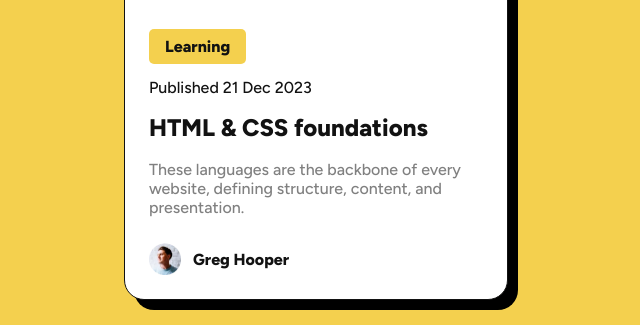
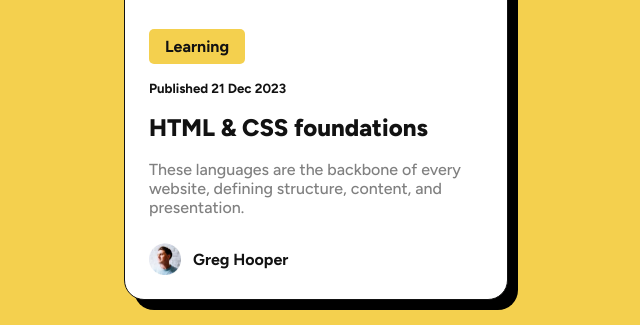
Before and after one commit to AStombaugh/as-blog-card, a plain HTML site: page index.html in a window 1280 px wide. Shown: the part 364-689 px from the top of the page, 324-964 px from the left. Drawn offline with Linux system fonts and the light colour scheme.

Commit message:
Update index.html

```diff
--- a/index.html
+++ b/index.html
@@ -245,18 +245,18 @@
         aria-roledescription="Article Illustration Image">
     </section>
     <section class="blog-category" aria-roledescription="Blog Category Label">
-      Learning
+      <h4>Learning</h4>
     </section>
     <section class="blog-publish-date" aria-roledescription="Blog Publish Date">
-      Published 21 Dec 2023
+      <h5>Published 21 Dec 2023</h5>
     </section>
     <h1 aria-roledescription="Blog Title">HTML &amp; CSS foundations</h1>
     <section class="blog-description" aria-roledescription="Blog Description">
-      These languages are the backbone of every website, defining structure, content, and presentation.
+      <p>These languages are the backbone of every website, defining structure, content, and presentation.</p>
     </section>
     <footer class="blog-author" aria-roledescription="Blog Author Information &amp; Photo">
       <img alt="Greg Hooper's Profile Photo" src="assets/images/image-avatar.webp" aria-roledescription="Blog Author Photo">
-      Greg Hooper
+      <h4>Greg Hooper</h4>
     </footer>
   </main>
 </body>
```
